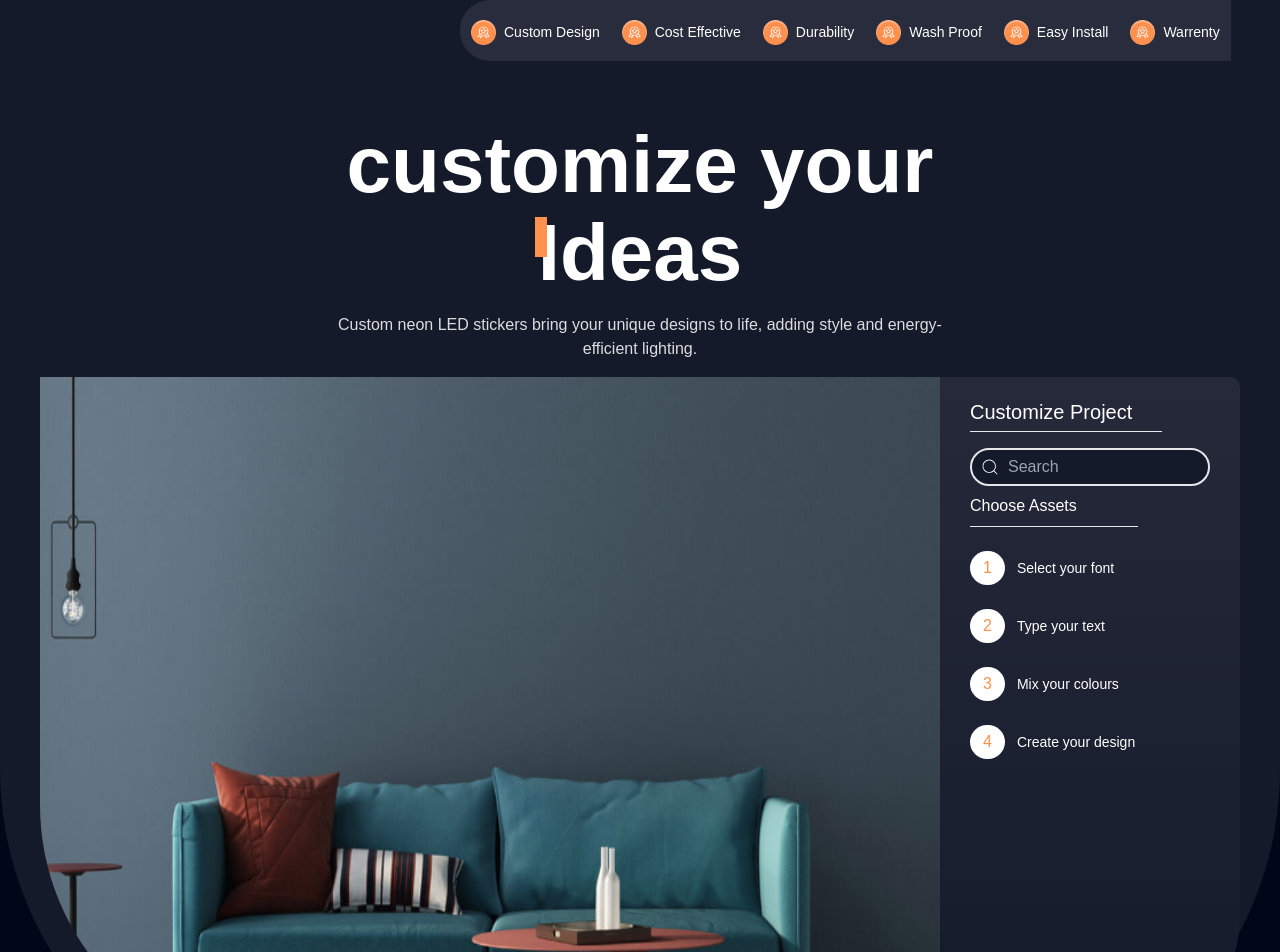
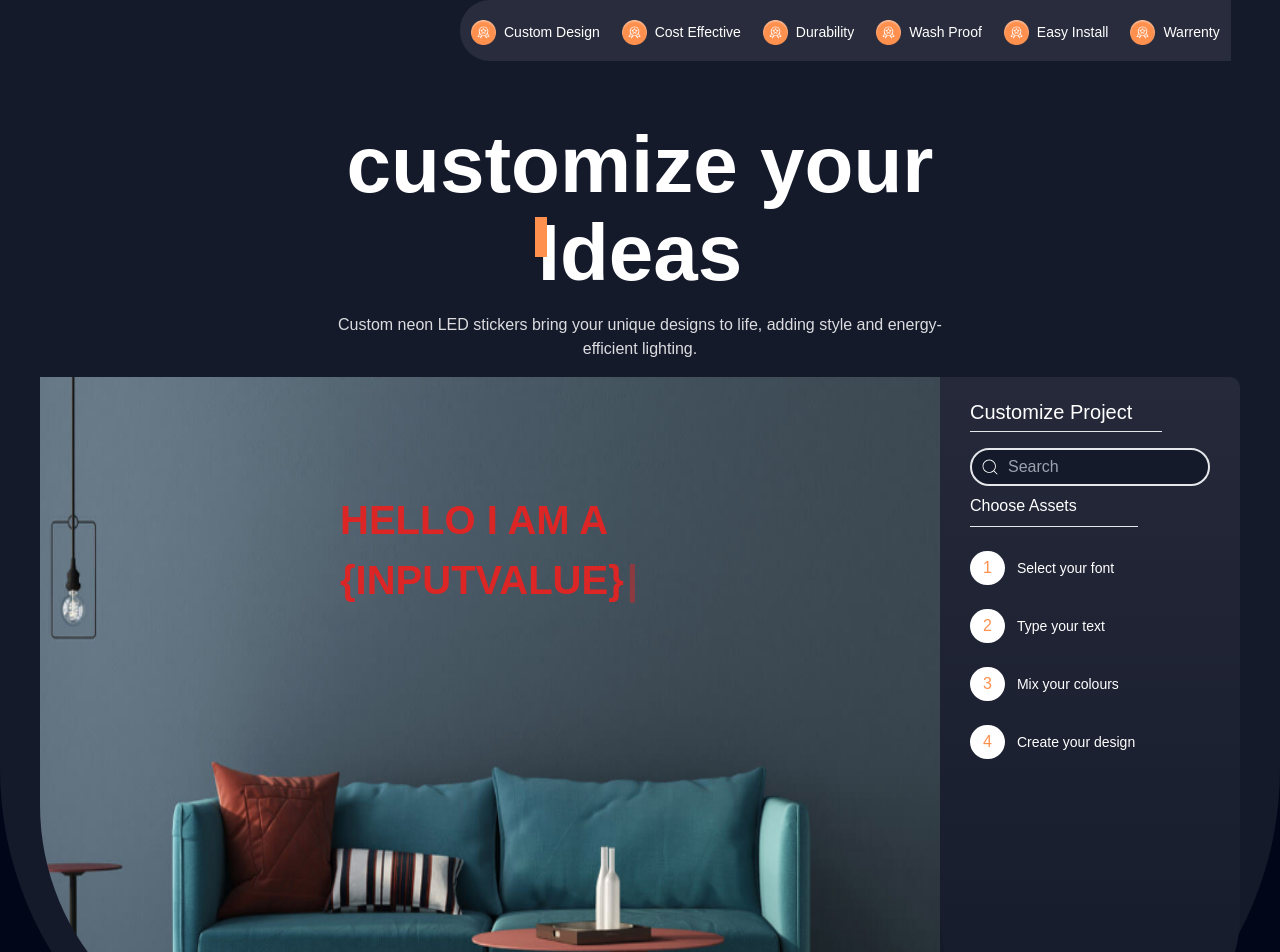
Before and after one commit to shushilpaudel78/Ktm-Decor, a React (Vite) app: page / in a window 1280 px wide. Shown: the top 952 px of the page. Built offline with nearby package versions, Linux system fonts and the light colour scheme; a web font is replaced by a local one.

Commit message:
push code

```diff
--- a/package.json
+++ b/package.json
@@ -16,7 +16,8 @@
     "react": "^18.3.1",
     "react-dom": "^18.3.1",
     "react-icons": "^5.3.0",
-    "react-router-dom": "^6.27.0"
+    "react-router-dom": "^6.27.0",
+    "react-simple-typewriter": "^5.0.1"
   },
   "devDependencies": {
     "@eslint/js": "^9.11.1",
--- a/src/components/Home/CustomFooter.jsx
+++ b/src/components/Home/CustomFooter.jsx
@@ -5,7 +5,7 @@ const CustomFooter = () => {
     return (
         <>
 
-            <div className="w-full h-auto bg-[#1f2435] py-6 px-[10px]">
+            <div className="w-full h-auto bg-[#1f2435] py-6 px-[10px] overflow-hidden">
                 <div className="max-w-[1200px] m-auto">
 
                     <div className="flex text-white py-4 items-center flex-wrap ">
--- a/src/components/Home/CustomInfo.jsx
+++ b/src/components/Home/CustomInfo.jsx
@@ -16,7 +16,7 @@ const CustomInfo = () => {
                 <div className="max-w-[1200px] m-auto ">
 
 
-                    <div className="w-full h-auto py-[120px] sm:py-5 ">
+                    <div className="w-full h-auto py-[120px] sm:py-5  overflow-hidden">
 
 
                         <div className="flex items-center flex-col py-6 relative z-20 ">
--- a/src/components/Home/Custom_Number.jsx
+++ b/src/components/Home/Custom_Number.jsx
@@ -4,7 +4,7 @@ const Custom_Number = (props) => {
     return (
         <>
 
-            <div className="flex gap-3 font-aileron py-3 items-center">
+            <div className="flex gap-3 font-aileron py-3 items-center overflow-hidden">
                 <p className='text-[#FF904E] bg-white px-[13px] py-[5px] rounded-[30px] text-[16px] semibold'>{props.number}</p>
                 <p className='text-[14px] font-aileron'>{props.name}</p>
             </div>
--- a/src/components/Home/CustomizeLayout.jsx
+++ b/src/components/Home/CustomizeLayout.jsx
@@ -6,6 +6,9 @@ import Custom_Number from './Custom_Number';
 import CustimizeButton from '../Button/CustimizeButton';
 import CustomInfo from './CustomInfo';
 import { CiSearch } from "react-icons/ci";
+import { useTypewriter, Cursor } from 'react-simple-typewriter';
+import { useState } from 'react';
+
 
 // import KtmHero from './KtmHero';
 // import Partial_hero from './Partial_hero';
@@ -14,7 +17,35 @@ import { CiSearch } from "react-icons/ci";
 
 
 
+
+
+
 const CustomizeLayout = () => {
+
+
+    const [inputvalue, setInputvalue] = useState()
+
+
+    const inputChange = (event) => {
+
+        setInputvalue(event.target.value)
+
+
+
+    }
+
+
+
+    const [dtext] = useTypewriter({
+        words:['Hello I am a {inputvalue}', 'Hello I am a Designer', 'Hello  I am shushil'],
+        loop:{},
+        typeSpeed:200,
+        deleteSpeed:500,
+    })
+
+
+
+
     return (
         <>
 
@@ -50,9 +81,20 @@ const CustomizeLayout = () => {
                             <div className="flex mb-6 flex-wrap ">
 
                                 <div className="w-[75%] lg:w-[100%]">
-                                    <div className="w-full h-[678px] sm:h-[300px] md:h-[500px] overflow-hidden rounded-bl-[250px] ">
-                                        <img src={twofingure} alt="image" className='w-full h-full object-fill' />
+                                    <div className="w-full h-auto relative">
+                                        <p className='absolute inset-0 m-auto w-1/3 h-2/3 text-[40px]  text-red-600 font-aileron font-bold uppercase'>
+                                            {dtext}
+                                            {inputvalue}
+                                            <span><Cursor /></span>
+
+                                        </p>
+
+                                        <div className="w-full h-[678px] sm:h-[300px] md:h-[500px] overflow-hidden rounded-bl-[250px] ">
+                                            <img src={twofingure} alt="image" className='w-full h-full object-fill' />
+                                        </div>
+
                                     </div>
+
                                 </div>
 
                                 <div className="w-[25%]  lg:w-[100%] bg-gradient-to-b from-[#252939] to-[#151a2b] rounded-tr-[10px] pt-4 rounded-b-[140px]">
@@ -70,8 +112,8 @@ const CustomizeLayout = () => {
                                             <div className='pl-2'>
                                                 <CiSearch className=' text-[#FFFFFF] bold text-[20px]' />
                                             </div>
-                                            <div>
-                                                <input type="text" placeholder='Search' className=' w-full h-full outline-none  rounded-[20px] px-2 text-[#FFFFFF] bg-transparent  py-[8px] font-aileron pr-7' />
+                                            <div className=' w-full sm:w-[80%]'>
+                                                <input type="text" value={inputvalue} onChange={inputChange} placeholder='Search' className=' w-full h-full outline-none  rounded-[20px] px-2 text-[#FFFFFF] bg-transparent  py-[8px] font-aileron pr-7' />
 
                                             </div>
 
--- a/src/components/Home/CustomizeNav.jsx
+++ b/src/components/Home/CustomizeNav.jsx
@@ -10,8 +10,6 @@ const CustomizeNav = () => {
         <div className="max-w-[1200px] m-auto">
 
 
-
-
           <div className="flex justify-end items-center w-full overflow-hidden lg:justify-start ">
 
             <div className=' w-[65%]  lg:w-[100%]  flex  flex-wrap text-[#FFFFFF]  rounded-l-[500px]'>
@@ -22,9 +20,6 @@ const CustomizeNav = () => {
               <CustomNavLink name='Wash Proof' />
               <CustomNavLink name='Easy Install' />
               <CustomNavLink name='Warrenty' />
-
-
-
 
             </div>
 
```
Also changed, not shown: 1 other file (tests, documents, lock files or other folders).
